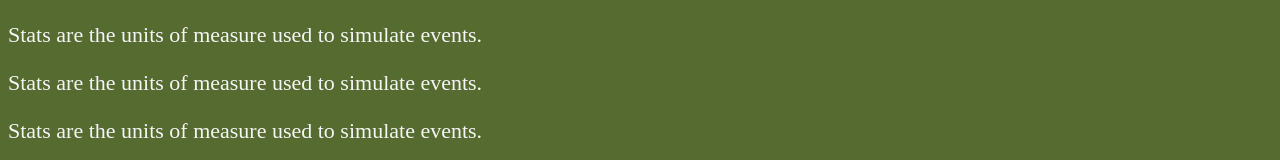
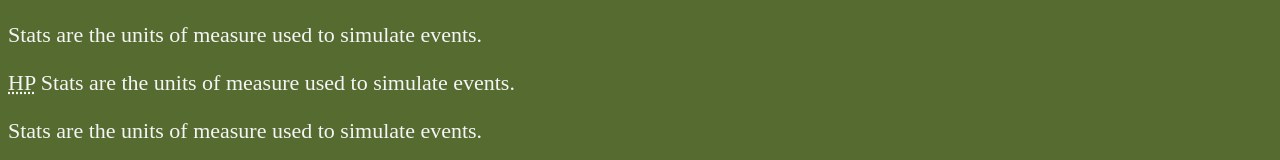
Before and after one commit to Max7042/Stats, a plain HTML site: page index.html in a window 1280 px wide. Shown: the part 385-545 px from the top of the page. Drawn offline with Linux system fonts and the light colour scheme.

Commit message:
Abbreviation element

```diff
--- a/index.html
+++ b/index.html
@@ -25,7 +25,7 @@
 
     <h3>What are stats</h3>
     <p>Stats are the units of measure used to simulate events.</p>
-    <p>Stats are the units of measure used to simulate events.</p>
+    <p> <abbr title="Health Point"> HP</abbr> Stats are the units of measure used to simulate events.</p>
     <p>Stats are the units of measure used to simulate events.</p>
 
     <h4>What are stats</h4>
```
